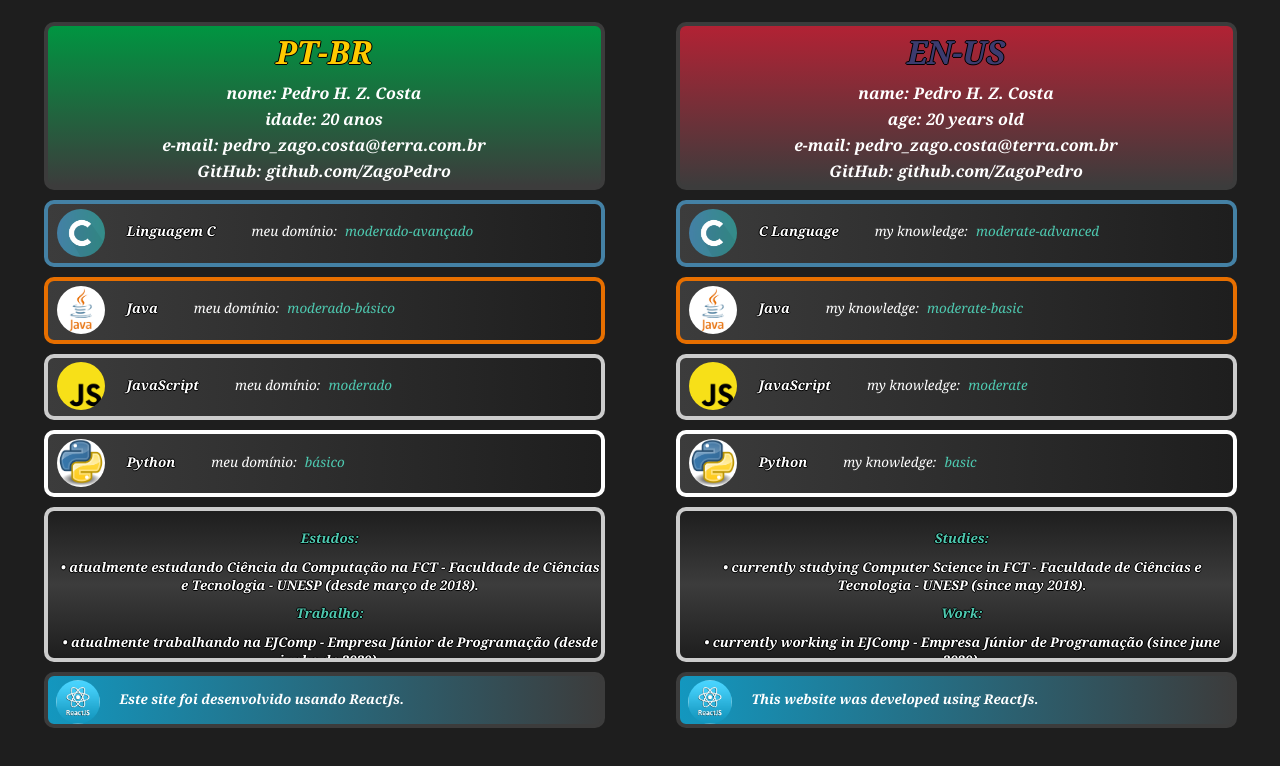
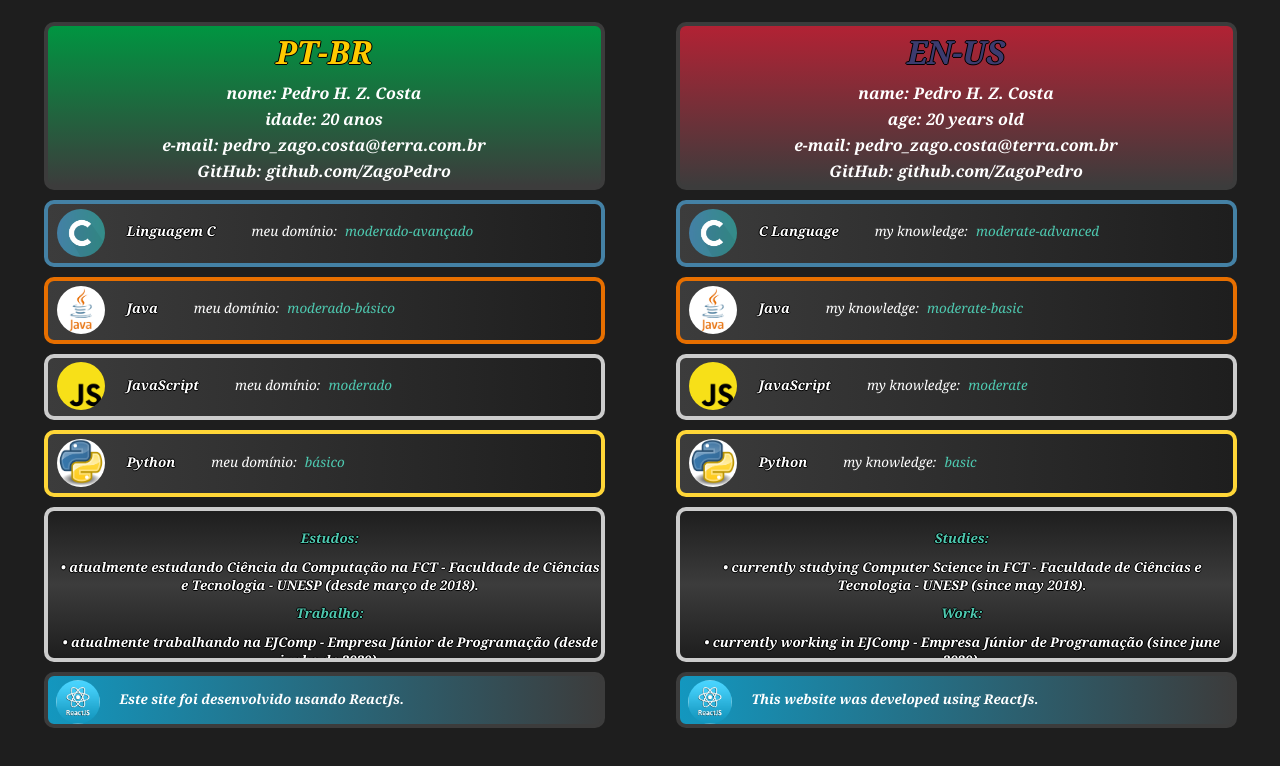
Before and after one commit to ZagoPedro/react-site, a React (Create React App) app: page / in a window 1280 px wide. Shown: the top 766 px of the page. Built offline with nearby package versions, Linux system fonts and the light colour scheme; the HTML template or start-up script is replaced by a standard one.

Commit message:
Update styles.js

```diff
--- a/src/page/styles.js
+++ b/src/page/styles.js
@@ -227,7 +227,7 @@ export const ContainerPython = styled.div`
     width: 87.5%;
     background-image: linear-gradient(to right, #3C3C3C, #1E1E1E);
     border-radius: 10px;
-    border: 0.54vh solid white;
+    border: 0.54vh solid #FFD637;
     text-align: center;
 
     h4 {
```
